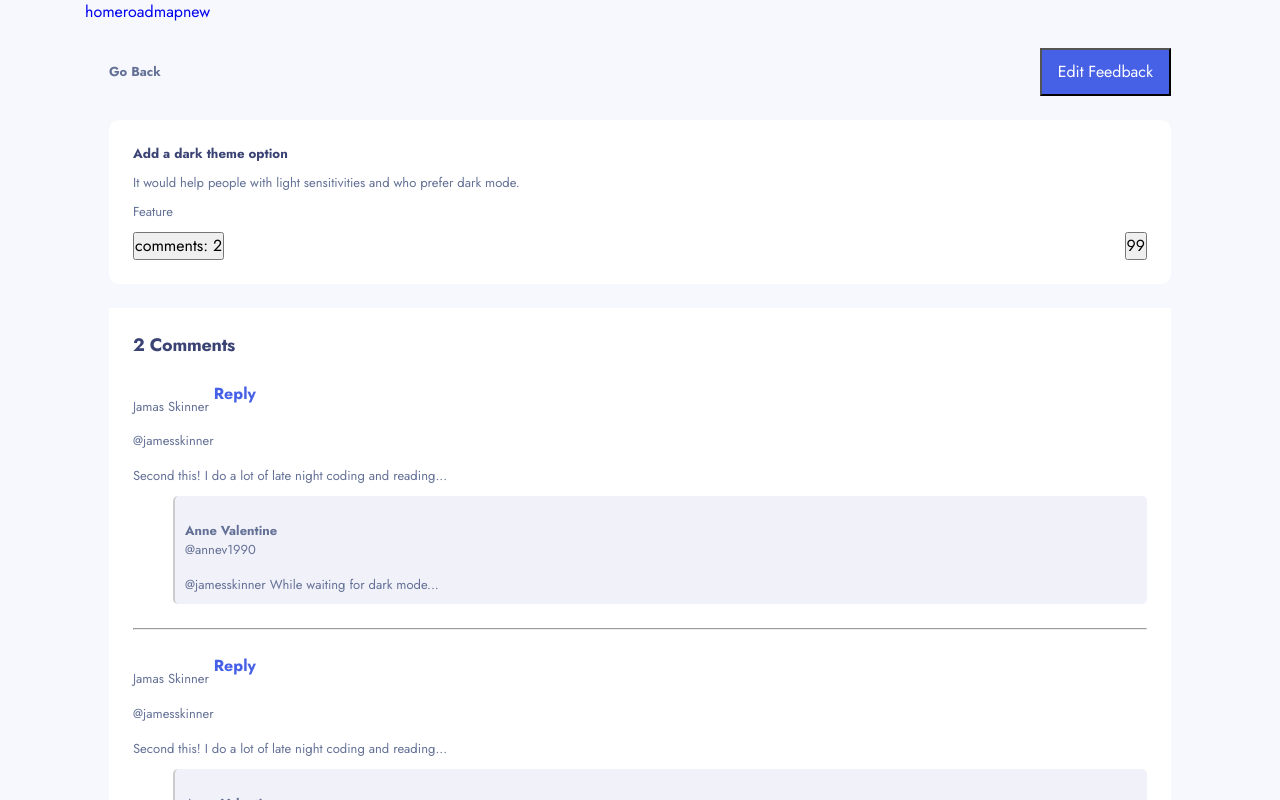
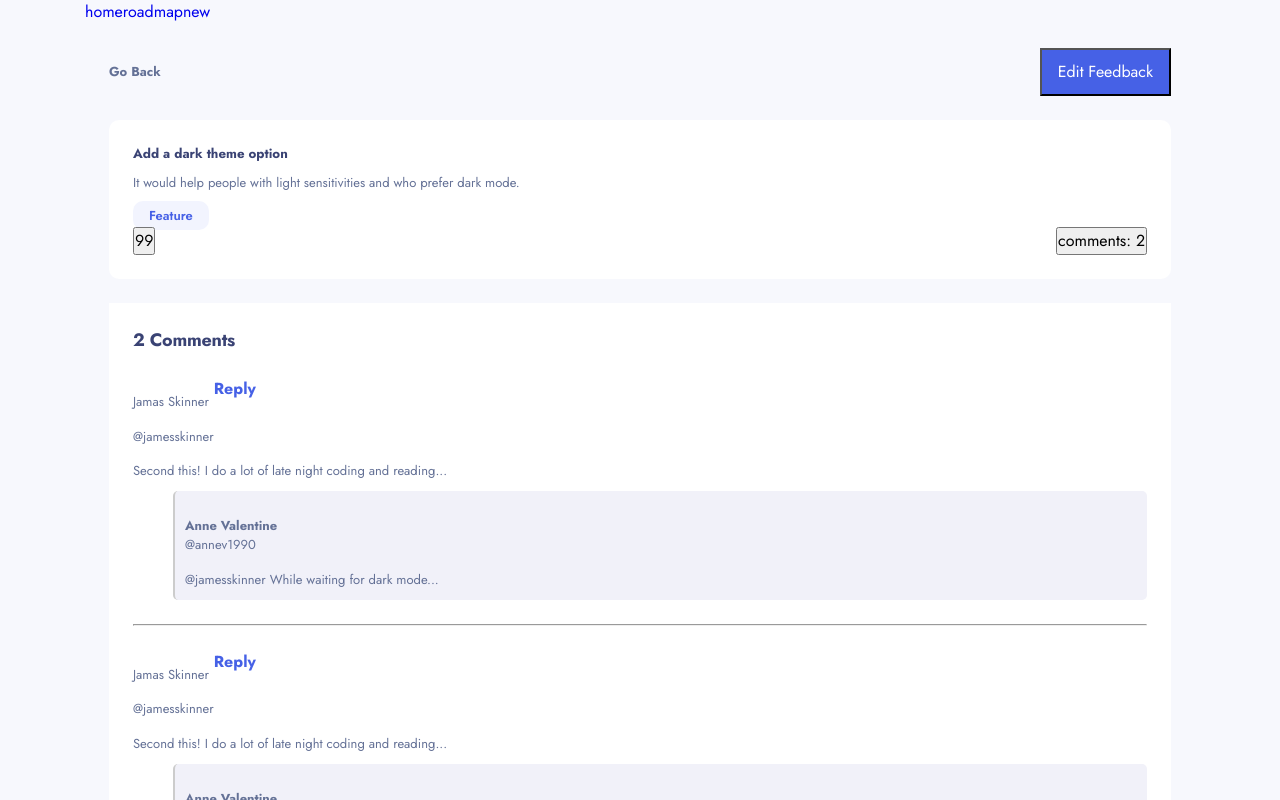
Before and after one commit to acunmedyaakademi/gaye-buse-omer-akif-product-feedback-app, a React (Vite) app: page / in a window 1280 px wide. Both pictures are taken after a click on the item 640 px from the left and 224 px from the top of the page. Shown: the top 800 px of the page. Built offline with nearby package versions, Linux system fonts and the light colour scheme.

Commit message:
comment sectionda features için css düzenlemesi yapıldı

```diff
--- a/src/App.css
+++ b/src/App.css
@@ -384,6 +384,9 @@
   color: #3a4374;
 }
 
+
+
+
 /* omer bitis */
 
 /* buse başlangıç */
@@ -647,13 +650,15 @@
 
 /*omer-start*/
 .feedbackCategory{
-  background-color: #fff;
+  background-color: #f2f4fe;
   color : #4661E6;
   font-weight: 600;
   font-size: 13px;
   line-height: 18.79px;
   letter-spacing: 0px;
-
+  padding: 5px 16px;
+  border-radius: 10px;
+  margin-bottom: 14px;
 }
 
 .commentHeader {
--- a/src/components/FeedbackDetail.jsx
+++ b/src/components/FeedbackDetail.jsx
@@ -114,10 +114,10 @@ export default function FeedbackDetail() {
       <div className="detailPageFeedback">
         <h5>{feedback.title}</h5>
         <p>{feedback.description}</p>
-        <p className="feedbackCategory">{feedback.category}</p>
+        <span className="feedbackCategory">{feedback.category}</span>
         <div className="button-flex">
+          <button>{feedback.upvotes}</button>
           <button>comments: {feedback.comments.length}</button>
-          <button>{feedback.upvotes}</button>
         </div>
       </div>
 
```
